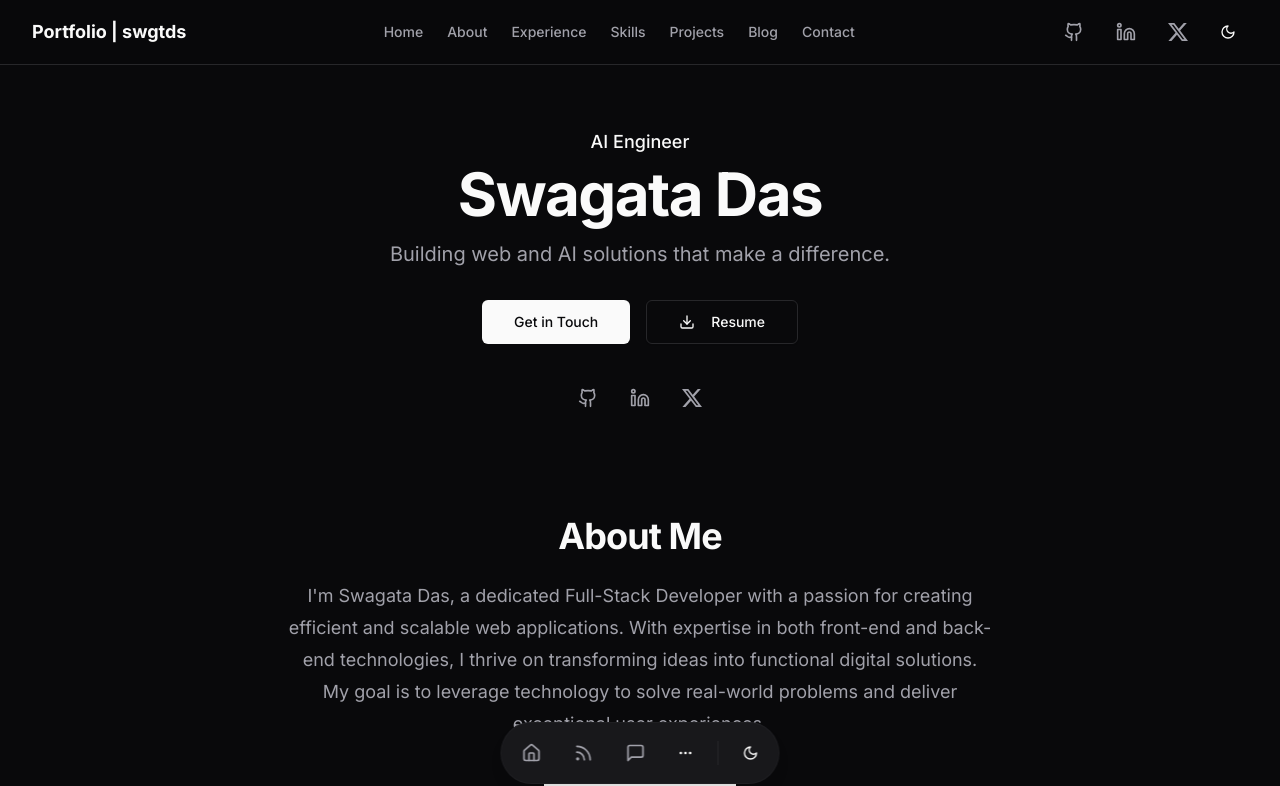
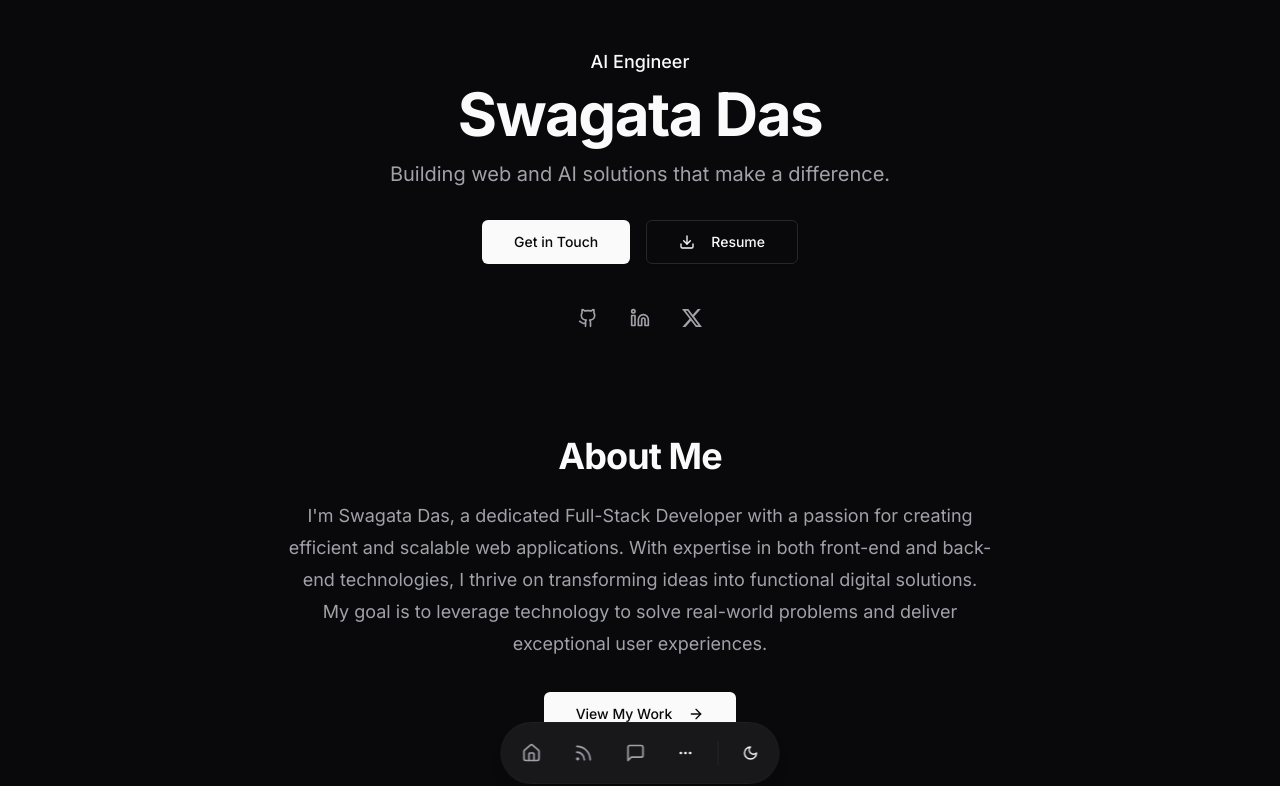
Before and after one commit to swgtds/portfolio-website, a Next.js app: page / in a window 1280 px wide. Shown: the top 786 px of the page. Built offline with nearby package versions, Linux system fonts and the light colour scheme.

Commit message:
chore[UI]: remove complete header

```diff
--- a/src/app/layout.tsx
+++ b/src/app/layout.tsx
@@ -4,7 +4,6 @@ import { Toaster } from "@/components/ui/toaster";
 import { siteConfig } from '@/lib/data';
 import { CustomThemeProvider } from '@/components/theme-provider';
 import { ScrollProgress } from '@/components/scroll-progress';
-import Header from '@/components/header';
 import BottomNav from '@/components/bottom-nav';
 
 export const metadata: Metadata = {
@@ -67,7 +66,6 @@ export default function RootLayout({
       <body className="font-body antialiased min-h-screen bg-background text-foreground transition-colors duration-300">
         <CustomThemeProvider>
           <ScrollProgress />
-          <Header />
           {children}
           <Toaster />
           <BottomNav />
--- a/src/components/sections/hero.tsx
+++ b/src/components/sections/hero.tsx
@@ -18,7 +18,7 @@ export default function Hero() {
 
   return (
     <>
-      <section id="hero" className="relative pt-24 md:pt-32 pb-8 md:pb-12">
+      <section id="hero" className="relative pt-8 md:pt-12 pb-8 md:pb-12">
         <div className="container max-w-4xl mx-auto text-center">
           <p className="text-lg font-medium text-primary mb-2">{hero.role}</p>
           <h1 className="text-4xl sm:text-5xl md:text-6xl font-bold tracking-tight text-foreground mb-4">
```
